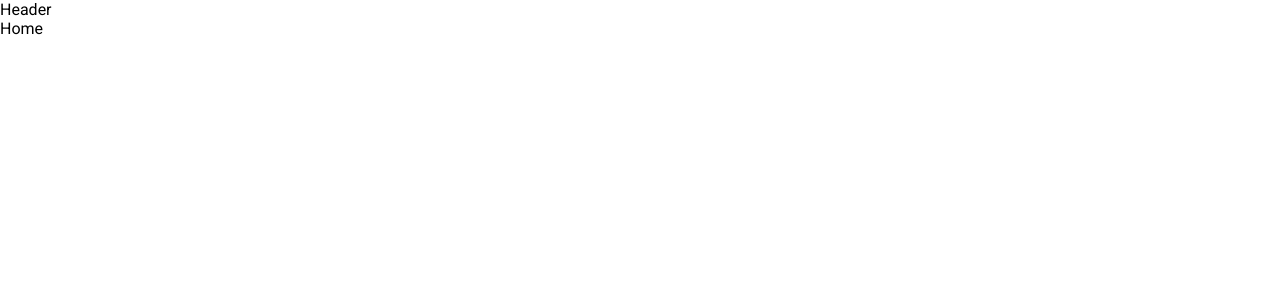
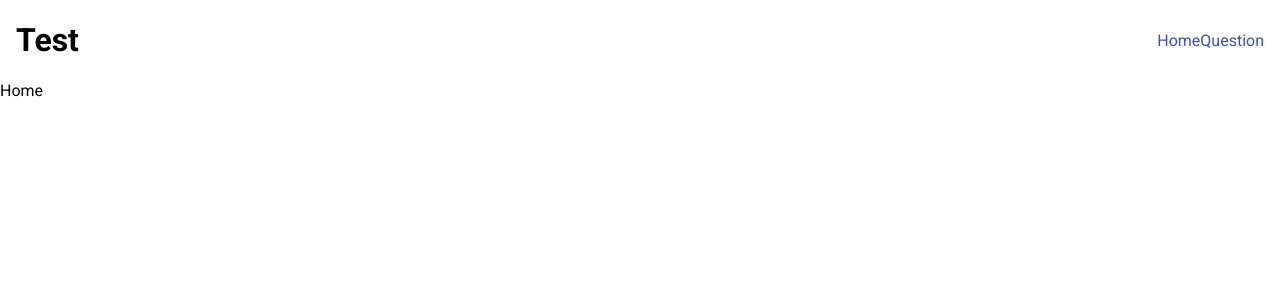
Before and after one commit to andres-calvo/cubit-test, a React (Create React App) app: page / in a window 1280 px wide. Shown: the top 300 px of the page. Built offline with nearby package versions, Linux system fonts and the light colour scheme.

Commit message:
Navegacion e iconos añadidos al Header

```diff
--- a/package.json
+++ b/package.json
@@ -4,6 +4,7 @@
   "private": true,
   "dependencies": {
     "@material-ui/core": "^4.11.4",
+    "@material-ui/icons": "^4.11.2",
     "@testing-library/jest-dom": "^5.12.0",
     "@testing-library/react": "^11.2.7",
     "@testing-library/user-event": "^12.8.3",
--- a/src/Header.js
+++ b/src/Header.js
@@ -1,5 +1,37 @@
+import { Box, Grid, Link, makeStyles } from "@material-ui/core";
+import { Link as RouterLink } from "react-router-dom";
+
+const useStyles = makeStyles({
+  root: {
+    padding: "0px 1rem",
+    alignItems: "center",
+    justifyContent: "space-between",
+  },
+});
+
+function Navigation() {
+  return (
+    <Box>
+      <Box>
+        <Link component={RouterLink} to="/">
+          Home
+        </Link>
+        <Link component={RouterLink} to="/question">
+          Question
+        </Link>
+      </Box>
+    </Box>
+  );
+}
+
 function Header() {
-  return <div>Header</div>;
+  const classes = useStyles();
+  return (
+    <Grid container className={classes.root}>
+      <h1>Test</h1>
+      <Navigation></Navigation>
+    </Grid>
+  );
 }
 
 export default Header;
```
Also changed, not shown: 1 other file (tests, documents, lock files or other folders).
